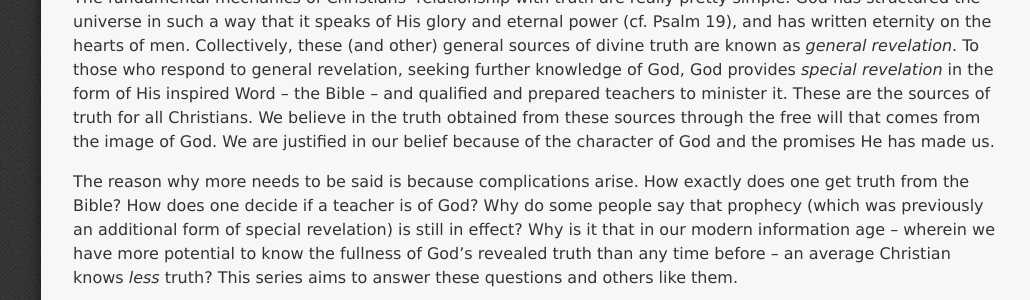
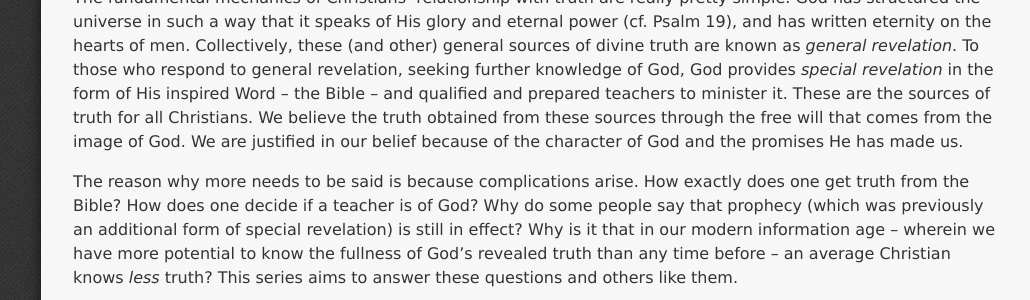
Before and after one commit to StevenTammen/chrya.com, a Jekyll site: the page built from studies/christians-and-truth.md, in a window 1280 px wide. Shown: the part 1711-2011 px from the top of the page, without its empty margins (247-1277 px from the left). Built offline with Jekyll 4.4.1, drawn with Linux system fonts in a browser that asks for light colours; part of the change alters nothing that is shown.

```diff
--- a/studies/christians-and-truth.md
+++ b/studies/christians-and-truth.md
@@ -8,11 +8,11 @@ title: Christians And Truth
 
    <h1>Christians And Truth</h1>
 
-   <a href="https://github.com/StevenTammen/chrya/edit/master/studies/epistemology.md" target="_blank">
+   <a href="https://github.com/StevenTammen/chrya/edit/master/studies/christians-and-truth.md" target="_blank">
      <img src="https://chrya.com/assets/images/GitHub.png" height="30" width="30">
    </a> &nbsp; &nbsp;
 
-   <a href="http://prose.io/#StevenTammen/chrya/edit/master/studies/epistemology.md" target="_blank">
+   <a href="http://prose.io/#StevenTammen/chrya/edit/master/studies/christians-and-truth.md" target="_blank">
      <img src="https://chrya.com/assets/images/Prose.png" height="30" width="30">
    </a>
 
@@ -59,7 +59,7 @@ This series, in addition to only focusing on a subset of topics in epistemology,
 
 For Christians, truth is obtained from God's written Word, and from a relationship with the living Word, Jesus Christ. Science and related disciplines (all of which ultimately come from God) are sources of truth as well, but not the divine, spiritual truth that is the subject of this series.
 
-The fundamental mechanics of Christians' relationship with truth are really pretty simple. God has structured the universe in such a way that it speaks of His glory and eternal power (cf. Psalm 19), and has written eternity on the hearts of men. Collectively, these (and other) general sources of divine truth are known as *general revelation*. To those who respond to general revelation, seeking further knowledge of God, God provides *special revelation* in the form of His inspired Word -- the Bible -- and qualified and prepared teachers to minister it. These are the sources of truth for all Christians. We believe in the truth obtained from these sources through the free will that comes from the image of God. We are justified in our belief because of the character of God and the promises He has made us.
+The fundamental mechanics of Christians' relationship with truth are really pretty simple. God has structured the universe in such a way that it speaks of His glory and eternal power (cf. Psalm 19), and has written eternity on the hearts of men. Collectively, these (and other) general sources of divine truth are known as *general revelation*. To those who respond to general revelation, seeking further knowledge of God, God provides *special revelation* in the form of His inspired Word -- the Bible -- and qualified and prepared teachers to minister it. These are the sources of truth for all Christians. We believe the truth obtained from these sources through the free will that comes from the image of God. We are justified in our belief because of the character of God and the promises He has made us.
 
 The reason why more needs to be said is because complications arise. How exactly does one get truth from the Bible? How does one decide if a teacher is of God? Why do some people say that prophecy (which was previously an additional form of special revelation) is still in effect? Why is it that in our modern information age -- wherein we have more potential to know the fullness of God's revealed truth than any time before -- an average Christian knows *less* truth? This series aims to answer these questions and others like them.
 
```
